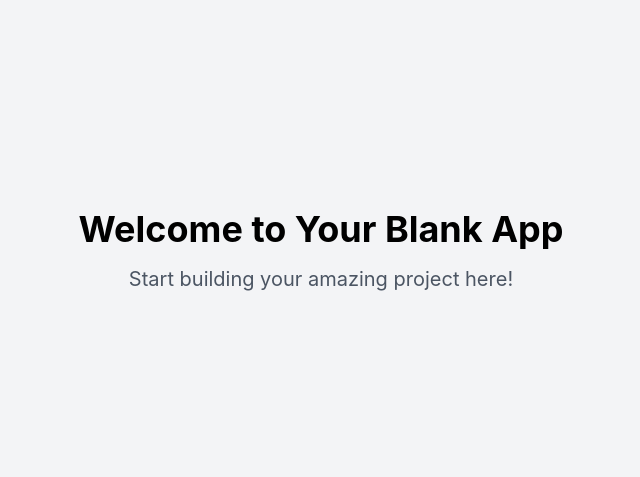
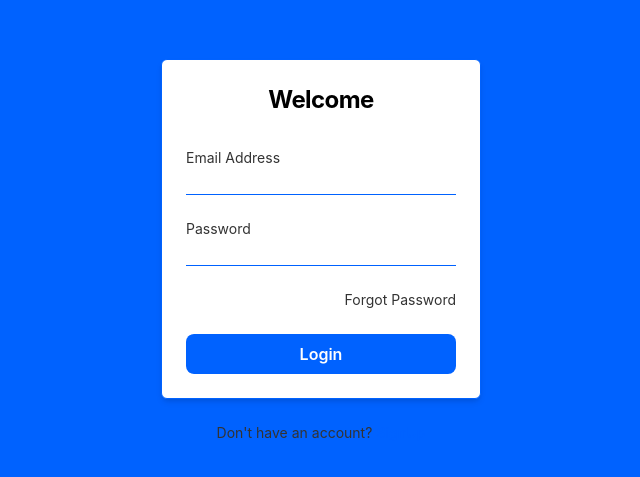
Before and after one commit to SadiqNaizam/mlo-a774-14b3, a React (Vite) app: page / in a window 1280 px wide. Shown: the part 149-626 px from the top of the page, without its empty margins (319-959 px from the left). Built offline with nearby package versions, Linux system fonts and the light colour scheme.

Commit message:
Files generated: Index.tsx

```diff
--- a/src/pages/Index.tsx
+++ b/src/pages/Index.tsx
@@ -1,14 +1,19 @@
-// Update this page (the content is just a fallback if you fail to update the page)
+import React from 'react';
+import MainAppLayout from '@/components/layout/MainAppLayout';
+import LoginCard from '@/components/UserLogin/LoginCard';
 
-const Index = () => {
+/**
+ * LoginPage serves as the main entry point for user authentication.
+ * It utilizes the MainAppLayout to provide a consistent, centered
+ * view, focusing the user's attention on the login process.
+ * The core functionality is encapsulated within the LoginCard component.
+ */
+const LoginPage: React.FC = () => {
   return (
-    <div className="min-h-screen flex items-center justify-center bg-gray-100">
-      <div className="text-center">
-        <h1 className="text-4xl font-bold mb-4">Welcome to Your Blank App</h1>
-        <p className="text-xl text-gray-600">Start building your amazing project here!</p>
-      </div>
-    </div>
+    <MainAppLayout>
+      <LoginCard />
+    </MainAppLayout>
   );
 };
 
-export default Index;
+export default LoginPage;
```
